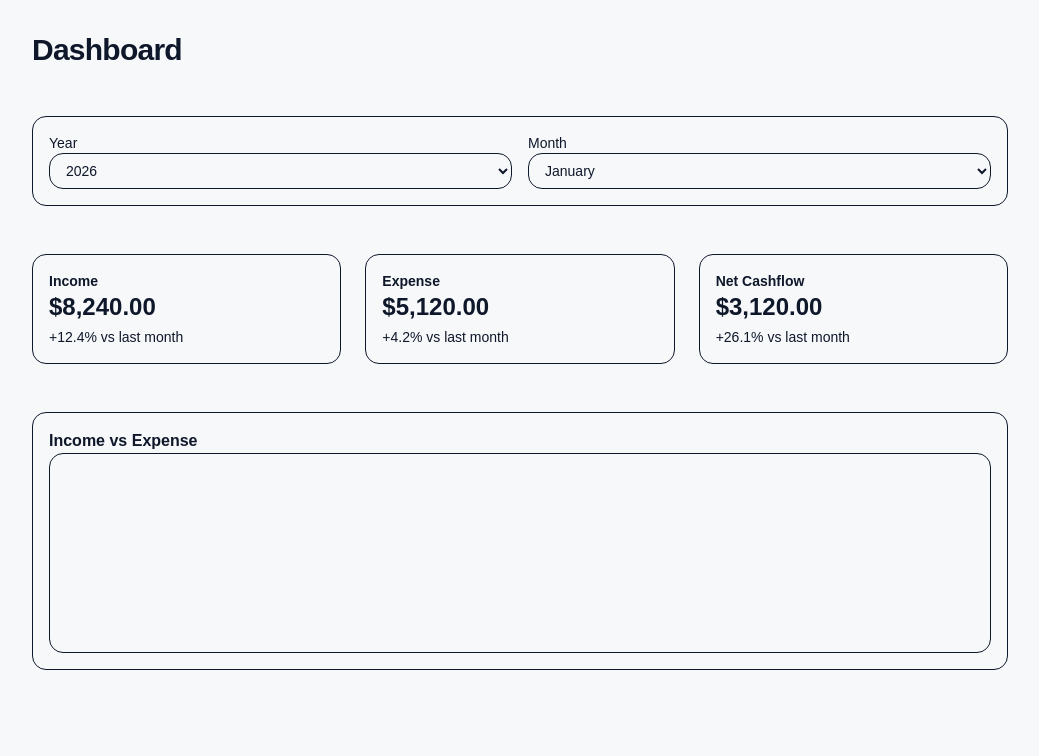
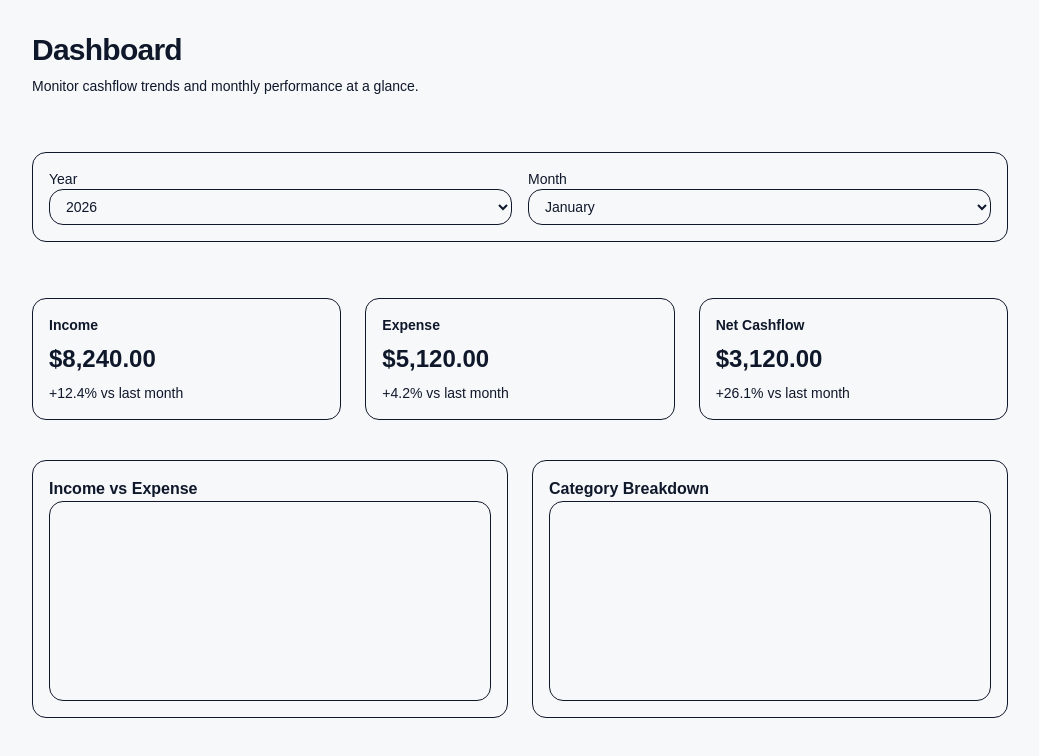
Before and after one commit to yuzequn095/Aurum, a Next.js app in the folder apps/web/: page /dashboard in a window 1280 px wide. Shown: the top 756 px of the page, without its empty margins (120-1159 px from the left). Built offline with nearby package versions, Linux system fonts and the light colour scheme.

Commit message:
feat(web): add dashboard skeleton with KPI cards and chart placeholders

```diff
--- a/apps/web/src/app/dashboard/components/kpi-card.tsx
+++ b/apps/web/src/app/dashboard/components/kpi-card.tsx
@@ -4,20 +4,27 @@ import { cn } from '@/lib/cn';
 type KpiCardProps = {
   title: string;
   value: string;
-  delta: string;
-  positive: boolean;
+  deltaText: string;
+  tone: 'positive' | 'negative' | 'neutral';
 };
 
-export function KpiCard({ title, value, delta, positive }: KpiCardProps) {
+const toneClasses: Record<KpiCardProps['tone'], string> = {
+  positive: 'text-aurum-success',
+  negative: 'text-aurum-danger',
+  neutral: 'text-aurum-muted',
+};
+
+export function KpiCard({ title, value, deltaText, tone }: KpiCardProps) {
   return (
-    <Card className='rounded-[14px] shadow-aurumSm'>
-      <CardHeader>
+    <Card className='relative overflow-hidden rounded-[14px] shadow-aurumSm'>
+      <div className='absolute right-4 top-4 h-8 w-8 rounded-full bg-aurum-primary/20' />
+      <CardHeader className='pb-2'>
         <CardTitle className='text-sm text-aurum-muted'>{title}</CardTitle>
       </CardHeader>
       <CardContent>
-        <div className='space-y-1'>
+        <div className='space-y-2'>
           <p className='text-2xl font-semibold text-aurum-text'>{value}</p>
-          <p className={cn('text-sm font-medium', positive ? 'text-aurum-success' : 'text-aurum-danger')}>{delta}</p>
+          <p className={cn('text-sm font-medium', toneClasses[tone])}>{deltaText}</p>
         </div>
       </CardContent>
     </Card>
--- a/apps/web/src/app/dashboard/page.tsx
+++ b/apps/web/src/app/dashboard/page.tsx
@@ -4,8 +4,11 @@ import { KpiCard } from './components/kpi-card';
 
 export default function DashboardPage() {
   return (
-    <Container className='py-8 space-y-8'>
-      <h1 className='text-3xl font-semibold tracking-tight text-aurum-text'>Dashboard</h1>
+    <Container className='py-8 space-y-10'>
+      <header className='space-y-2'>
+        <h1 className='text-3xl font-semibold tracking-tight text-aurum-text'>Dashboard</h1>
+        <p className='text-sm text-aurum-muted'>Monitor cashflow trends and monthly performance at a glance.</p>
+      </header>
 
       <Section title='Period'>
         <Card className='rounded-[14px] shadow-aurumSm'>
@@ -34,12 +37,12 @@ export default function DashboardPage() {
       </Section>
 
       <section className='grid grid-cols-1 gap-6 md:grid-cols-3'>
-        <KpiCard title='Income' value='$8,240.00' delta='+12.4% vs last month' positive />
-        <KpiCard title='Expense' value='$5,120.00' delta='+4.2% vs last month' positive={false} />
-        <KpiCard title='Net Cashflow' value='$3,120.00' delta='+26.1% vs last month' positive />
+        <KpiCard title='Income' value='$8,240.00' deltaText='+12.4% vs last month' tone='positive' />
+        <KpiCard title='Expense' value='$5,120.00' deltaText='+4.2% vs last month' tone='negative' />
+        <KpiCard title='Net Cashflow' value='$3,120.00' deltaText='+26.1% vs last month' tone='positive' />
       </section>
 
-      <Section>
+      <section className='grid grid-cols-1 gap-6 md:grid-cols-2'>
         <Card className='rounded-[14px] shadow-aurumSm'>
           <CardHeader>
             <CardTitle>Income vs Expense</CardTitle>
@@ -48,7 +51,16 @@ export default function DashboardPage() {
             <div className='h-[200px] rounded-[14px] border border-aurum-border bg-aurum-primarySoft/40' />
           </CardContent>
         </Card>
-      </Section>
+
+        <Card className='rounded-[14px] shadow-aurumSm'>
+          <CardHeader>
+            <CardTitle>Category Breakdown</CardTitle>
+          </CardHeader>
+          <CardContent>
+            <div className='h-[200px] rounded-[14px] border border-aurum-border bg-aurum-bg' />
+          </CardContent>
+        </Card>
+      </section>
     </Container>
   );
 }
--- a/apps/web/src/app/page.tsx
+++ b/apps/web/src/app/page.tsx
@@ -1,3 +1,5 @@
+import Link from 'next/link';
+
 export default async function Home() {
   const apiBase = process.env.NEXT_PUBLIC_API_BASE_URL ?? 'http://localhost:3001';
   const res = await fetch(`${apiBase}/v1/health`, { cache: 'no-store' });
@@ -6,6 +8,14 @@ export default async function Home() {
   return (
     <main style={{ padding: 24 }}>
       <h1>Aurum</h1>
+      <p>
+        <Link
+          href='/dashboard'
+          className='inline-flex rounded-aurum border border-aurum-primaryHover bg-aurum-primary px-3 py-2 text-sm font-medium text-black shadow-aurumSm hover:bg-aurum-primaryHover'
+        >
+          Open Dashboard
+        </Link>
+      </p>
       <pre>{JSON.stringify(data, null, 2)}</pre>
     </main>
   );
```
